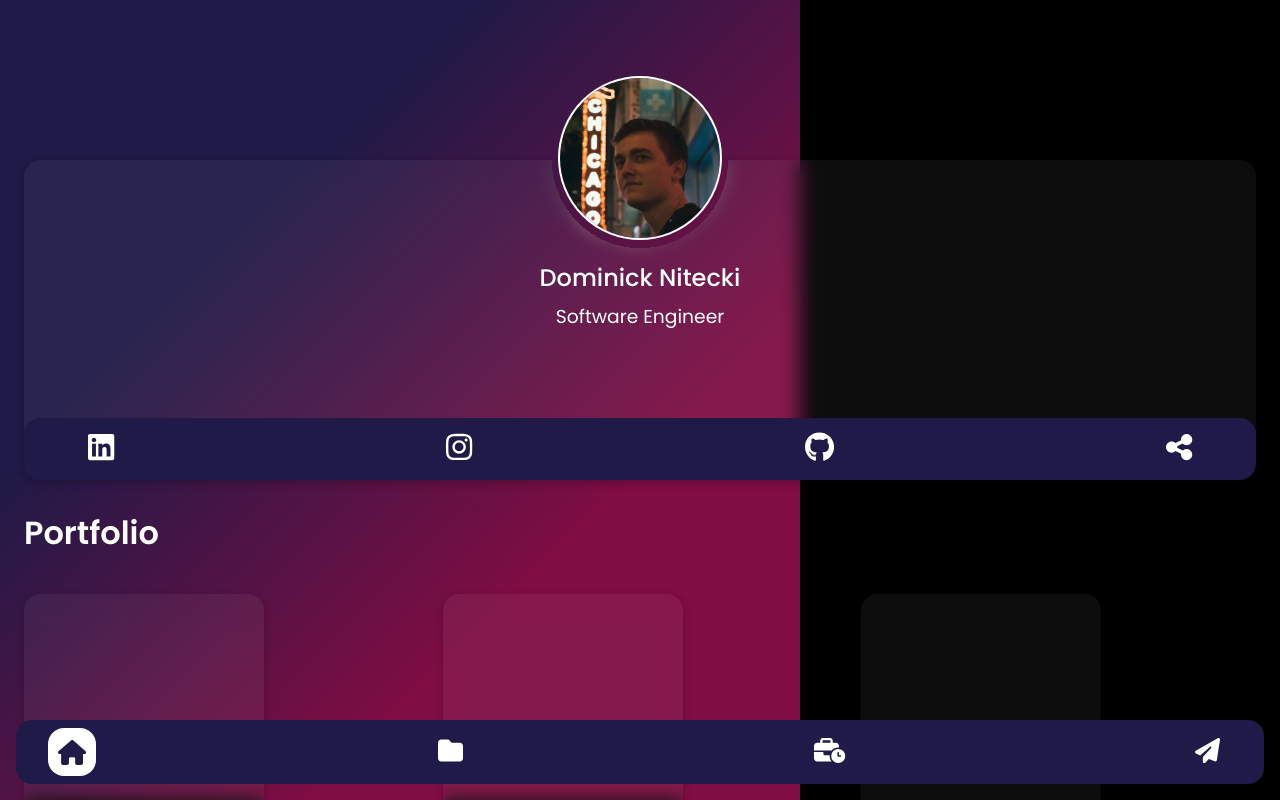
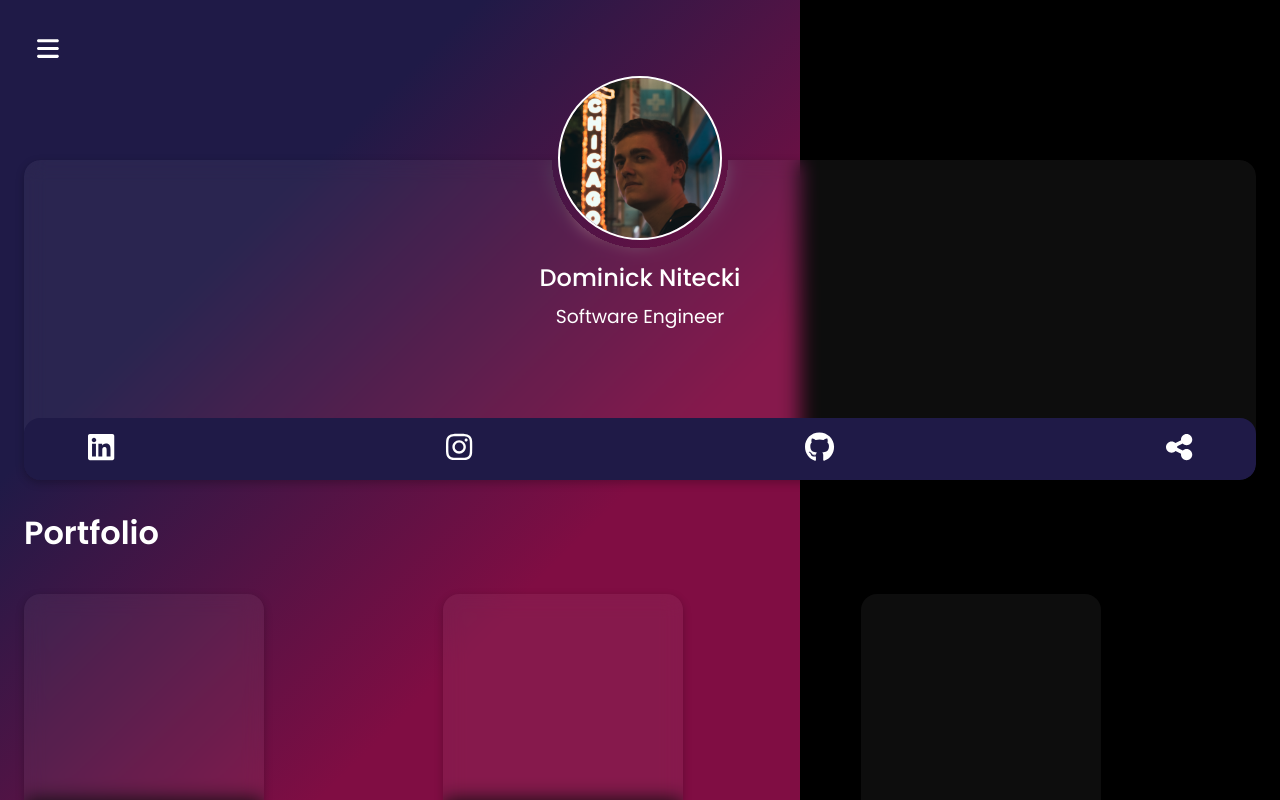
Before and after one commit to dnitecki/personal-website-ui, a React (Create React App) app: page / in a window 1280 px wide. Shown: the top 800 px of the page. Built offline with nearby package versions, Linux system fonts and the light colour scheme; grey boxes are pictures that could not be loaded; the HTML template or start-up script is replaced by a standard one.

Commit message:
menu button

```diff
--- a/src/components/bottomNav/BottomNav.scss
+++ b/src/components/bottomNav/BottomNav.scss
@@ -12,6 +12,27 @@
   background-color: var(--primary);
   transition: all 0.3s ease-in-out;
 }
+.menu-btn {
+  position: absolute;
+  display: flex;
+  top: 2rem;
+  left: 2rem;
+  width: 2rem;
+  height: 2rem;
+  justify-content: center;
+  align-items: center;
+  font-size: var(--navIconSize);
+  color: var(--white);
+  transition: all 0.3s ease-in-out;
+}
+.active-btn {
+  opacity: 1;
+  z-index: 3000;
+}
+.inactive-btn {
+  opacity: 0;
+  z-index: 1;
+}
 .bottomNav-links {
   display: flex;
   justify-content: space-between;
@@ -19,7 +40,7 @@
   align-items: center;
   padding: 0 2rem 0 2rem;
 }
-.nav-button {
+.nav-btn {
   display: flex;
   color: var(--iconColor);
   height: 3rem;
@@ -31,7 +52,7 @@
   font-size: var(--navIconSize);
   transition: all 0.1s ease-in-out, border-radius, height, width;
 }
-.nav-button .active {
+.nav-btn .active {
   display: flex;
   color: #1f1a47;
   height: 3rem;
@@ -45,7 +66,7 @@
 }
 .nav-show {
   bottom: 1rem;
-  opacity: 2;
+  opacity: 1;
 }
 .nav-hidden {
   bottom: -10rem;
--- a/src/components/bottomNav/BottomNav.tsx
+++ b/src/components/bottomNav/BottomNav.tsx
@@ -1,40 +1,39 @@
-import React, { useEffect, useState } from "react";
+import React, { useState } from "react";
 import "./BottomNav.scss";
-import { Link, animateScroll as scroll } from "react-scroll";
+import { Link } from "react-scroll";
 import { FontAwesomeIcon } from "@fortawesome/react-fontawesome";
-import { faHouse } from "@fortawesome/free-solid-svg-icons";
+import { faBars, faHouse } from "@fortawesome/free-solid-svg-icons";
 import { faFolder } from "@fortawesome/free-solid-svg-icons";
 import { faBusinessTime } from "@fortawesome/free-solid-svg-icons";
 import { faPaperPlane } from "@fortawesome/free-solid-svg-icons";
+import { faEyeSlash } from "@fortawesome/free-regular-svg-icons";
 
 export default function BottomNav() {
-  const [show, setShow] = useState(true);
-  const [lastScrollY, setLastScrollY] = useState(0);
+  const [show, setShow] = useState(false);
 
-  const handleScroll = () => {
-    if (typeof window !== "undefined") {
-      if (window.scrollY > lastScrollY + 5) {
-        setShow(false);
-      } else {
-        setShow(true);
-      }
-      setLastScrollY(window.scrollY);
-    }
+  const handleMenuClick = () => {
+    setShow(!show);
   };
 
-  useEffect(() => {
-    if (typeof window !== "undefined") {
-      window.addEventListener("scroll", handleScroll);
-      return () => {
-        window.removeEventListener("scroll", handleScroll);
-      };
-    }
-  });
-
   return (
-    <div className={`bottomNav-container ${show ? "nav-show" : "nav-hidden"}`}>
+    <>
+      <button
+        className={`menu-btn ${show ? "inactive-btn" : "active-btn"}`}
+        onClick={handleMenuClick}
+      >
+        <FontAwesomeIcon icon={faBars} />
+      </button>
+      <button
+        className={`menu-btn ${show ? "active-btn" : "inactive-btn"}`}
+        onClick={handleMenuClick}
+      >
+        <FontAwesomeIcon icon={faEyeSlash} />
+      </button>
+      <div
+        className={`bottomNav-container ${show ? "nav-show" : "nav-hidden"}`}
+      >
         <ul className="bottomNav-links">
-        <li className="nav-button">
+          <li className="nav-btn">
             <Link
               to="home"
               spy={true}
@@ -46,7 +45,7 @@ export default function BottomNav() {
               <FontAwesomeIcon icon={faHouse} />
             </Link>
           </li>
-        <li className="nav-button">
+          <li className="nav-btn">
             <Link
               to="portfolio"
               spy={true}
@@ -57,7 +56,7 @@ export default function BottomNav() {
               <FontAwesomeIcon icon={faFolder} />
             </Link>
           </li>
-        <li className="nav-button">
+          <li className="nav-btn">
             <Link
               to="experience"
               spy={true}
@@ -68,7 +67,7 @@ export default function BottomNav() {
               <FontAwesomeIcon icon={faBusinessTime} />
             </Link>
           </li>
-        <li className="nav-button">
+          <li className="nav-btn">
             <Link
               to="contact"
               spy={true}
@@ -81,5 +80,6 @@ export default function BottomNav() {
           </li>
         </ul>
       </div>
+    </>
   );
 }
--- a/src/components/header/Header.scss
+++ b/src/components/header/Header.scss
@@ -119,19 +119,37 @@
 .more-modal {
   position: fixed;
   display: flex;
+  z-index: 5000;
+  height: 15rem;
+  width: calc(100% - 3rem);
+  justify-content: center;
+  align-items: center;
+  color: var(--white);
+  border-radius: var(--borderRadius);
+  background-color: var(--primary);
+  box-shadow: rgba(0, 0, 0, 0.24) 0px 3px 8px;
+  transition: all 0.3s ease-in-out;
+}
+.modal-open {
+  top: 9rem;
+  left: 50%;
+  -moz-transform: translate3d(0, 0, 0) translate(-50%, -50%);
+  transform: translate3d(0, 0, 0) translate(-50%, -50%);
+}
+.modal-close {
+  top: -10rem;
+  left: 50%;
+  -moz-transform: translate3d(0, 0, 0) translate(-50%, -50%);
+  transform: translate3d(0, 0, 0) translate(-50%, -50%);
+}
+.bg-open {
   top: 50%;
   left: 50%;
   -moz-transform: translate3d(0, 0, 0) translate(-50%, -50%);
   transform: translate3d(0, 0, 0) translate(-50%, -50%);
-  z-index: 5000;
-  height: 30rem;
-  width: calc(100% - 3rem);
-  justify-content: center;
-  align-items: center;
-  color: var(--white);
-  transition: all 1s ease-in-out;
-  border-radius: var(--borderRadius);
-  background-color: rgba(255, 255, 255, 0.05);
+}
+.bg-close {
+  display: none;
 }
 .modal-bg {
   position: fixed;
@@ -141,7 +159,6 @@
   transform: translate3d(0, 0, 0) translate(-50%, -50%);
   height: 100lvh;
   width: 100lvw;
-  background: rgba(0, 0, 0, 0.7);
   z-index: 4000;
 }
 .modal-close-btn {
--- a/src/components/header/Header.tsx
+++ b/src/components/header/Header.tsx
@@ -4,7 +4,7 @@ import { faLinkedin } from "@fortawesome/free-brands-svg-icons";
 import { faInstagram } from "@fortawesome/free-brands-svg-icons";
 import { faGithub } from "@fortawesome/free-brands-svg-icons";
 import { FontAwesomeIcon } from "@fortawesome/react-fontawesome";
-import { faCircleXmark, faShare } from "@fortawesome/free-solid-svg-icons";
+import { faXmark } from "@fortawesome/free-solid-svg-icons";
 import { faShareNodes } from "@fortawesome/free-solid-svg-icons";
 import profile from "../../assets/Profile.png";
 import logo from "../../assets/MyLogo.png";
@@ -14,11 +14,9 @@ export default function Header() {
 
   const handleMoreClick = () => {
     setMoreClicked(true);
-    document.getElementById("app-container").style.overflowY = "hidden";
   };
   const handleModalClose = () => {
     setMoreClicked(false);
-    document.getElementById("app-container").style.overflowY = "visible";
   };
 
   return (
@@ -68,17 +66,19 @@ export default function Header() {
             </div>
           </div>
         </div>
-        {moreClicked ? (
-          <>
-            <div className="modal-bg" onClick={handleModalClose} />
-            <div id="more-modal" className="more-modal glass">
-              <button className="modal-close-btn" onClick={handleModalClose}>
-                <FontAwesomeIcon icon={faCircleXmark} />
-              </button>
-              <h2>Modal Content</h2>
-            </div>
-          </>
-        ) : null}
+        <div
+          className={`modal-bg ${moreClicked ? "bg-open" : "bg-close"}`}
+          onClick={handleModalClose}
+        />
+        <div
+          id="more-modal"
+          className={`more-modal ${moreClicked ? "modal-open" : "modal-close"}`}
+        >
+          <button className="modal-close-btn" onClick={handleModalClose}>
+            <FontAwesomeIcon icon={faXmark} />
+          </button>
+          <h2>Modal Content</h2>
+        </div>
       </div>
     </>
   );
```
Lines whose indentation alone changed are shown as unchanged.
